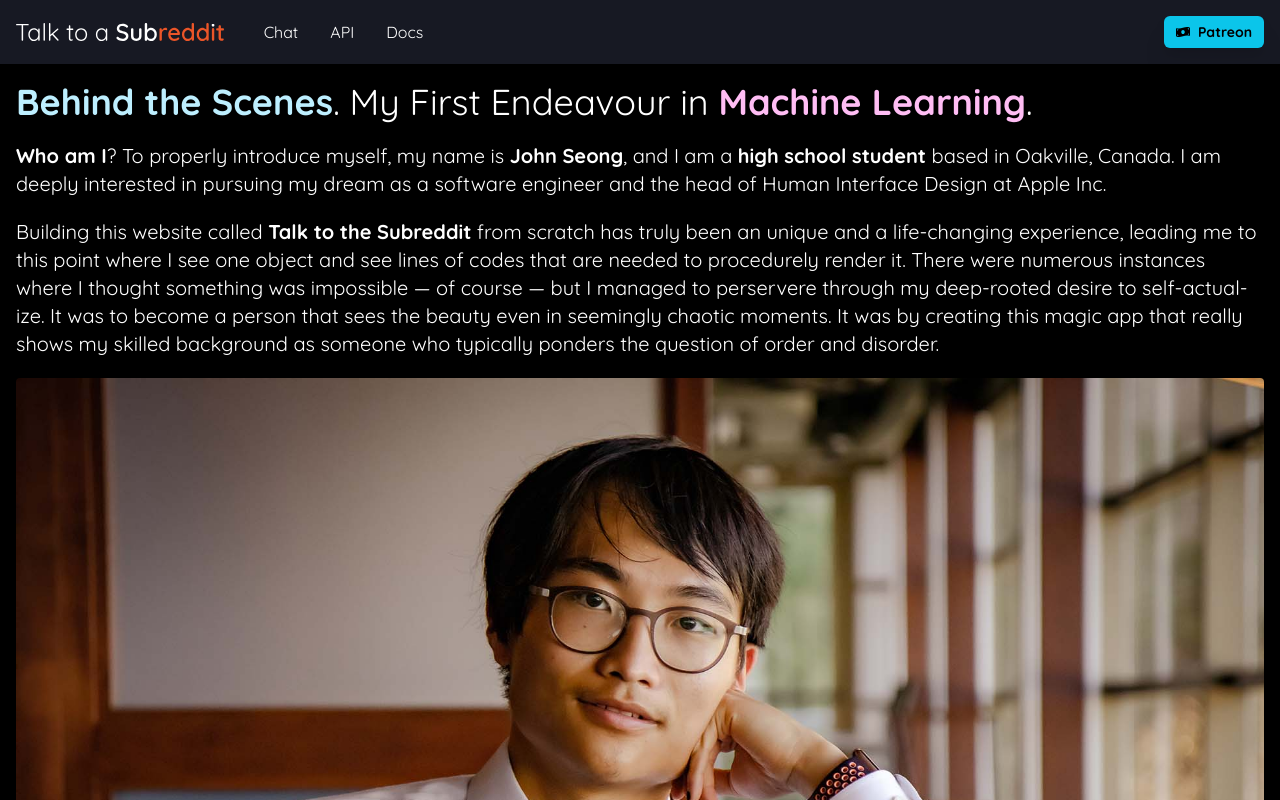
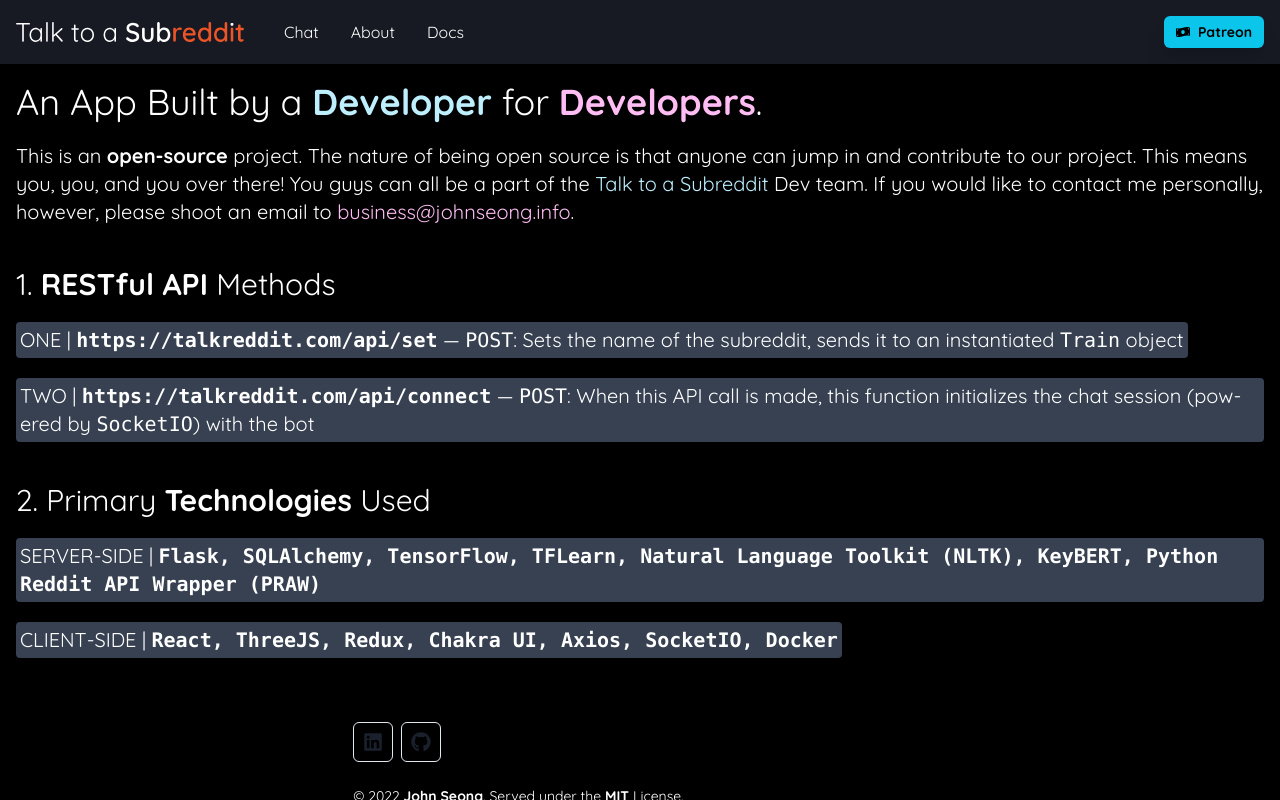
Before and after one commit to wonmor/Talk-To-A-Subreddit, a React (Create React App) app in the folder client/: page /docs in a window 1280 px wide. Shown: the top 800 px of the page. Built offline with nearby package versions, Linux system fonts and the light colour scheme.

Commit message:
Updated Dev Page

```diff
--- a/client/src/App.js
+++ b/client/src/App.js
@@ -9,6 +9,7 @@ import Base from './components/Base';
 const NotFound = React.lazy(() => import('./components/pages/NotFound'));
 const Home = React.lazy(() => import('./components/pages/Home'));
 const Chat = React.lazy(() => import('./components/pages/Chat'));
+const Dev = React.lazy(() => import('./components/pages/Dev'));
 const About = React.lazy(() => import('./components/pages/About'));
 
 /*
@@ -47,7 +48,8 @@ export default function App() {
         <Route path="*" element={<Base content={NotFound} />} />
         <Route exact path="/" element={<Base content={Home} />} />
         <Route path="/chat" element={<Base content={Chat} />} />
-        <Route path="/docs" element={<Base content={About} />} />
+        <Route path="/docs" element={<Base content={Dev} />} />
+        <Route path="/about" element={<Base content={About} />} />
       </Routes>
     </>
   );
--- a/client/src/components/Base.jsx
+++ b/client/src/components/Base.jsx
@@ -24,7 +24,7 @@ import {
 
 import { HamburgerIcon, CloseIcon } from '@chakra-ui/icons';
 
-const Links = ['Chat', 'API', 'Docs'];
+const Links = ['Chat', 'About', 'Docs'];
 
 function NavLink({ children, onClose }) {
   const navigate = useNavigate();
--- a/client/src/components/pages/About.jsx
+++ b/client/src/components/pages/About.jsx
@@ -3,7 +3,7 @@ import { Mount } from "../utilities/Transitions";
 
 import MetaTag from "./MetaTag";
 
-export default function NotFound() {
+export default function About() {
     return (
         <>
             <MetaTag title={"Talk to a Subreddit: An AI Chatbot"}
--- /dev/null
+++ b/client/src/components/pages/Dev.jsx
@@ -0,0 +1,63 @@
+import { Box, Text } from "@chakra-ui/react";
+import { Mount } from "../utilities/Transitions";
+
+import MetaTag from "./MetaTag";
+
+export default function Dev() {
+    return (
+        <>
+            <MetaTag title={"Talk to a Subreddit: An AI Chatbot"}
+                description={"Talk to a Subreddit is an AI chatbot that lets you talk to any subreddits on Reddit with its own unique personality."}
+                keywords={"ai chatbot, google ai chatbot sentient, ai chatbot free, best ai chatbot, ai chatbot online, ai chatbot for fun, reddit ai chatbot, conversational ai chatbot, ai chatbot friend"}
+                imgsrc={"talkreddit_character.png"}
+                url={"https://talkreddit.com"} />
+
+            <Box>
+                <Mount content={
+                    <Text className="text-4xl border-t-2 border-white md:border-transparent mb-5 pt-5 md:pt-0">
+                        An App Built by a <b style={{ color: "#bdefff" }}>Developer</b> for <b style={{ color: "#ffbdf4" }}>Developers</b>.
+                    </Text>} show={true} />
+
+                <Text>
+                    This is an <b>open-source</b> project. The nature of being open source is that anyone can jump in and contribute to our project. This means you, you, and you over there! You guys can all be a part of the <a href="/" className="hover:underline" style={{ color: "#bdefff" }}>Talk to a Subreddit</a> Dev team. If you would like to contact me personally, however, please shoot an email to <span style={{ color: "#ffbdf4" }}>business@johnseong.info</span>.
+                </Text>
+
+                <Text className="mt-10 text-3xl">
+                    1. <b>RESTful API</b> Methods
+                </Text>
+
+                <Text style={{ width: "fit-content" }} className="mt-5 bg-gray-700 rounded p-1">
+                    ONE | <code className="font-bold">https://talkreddit.com/api/set</code> — <code>POST</code>: Sets the name of the subreddit, sends it to an instantiated <code>Train</code> object
+                </Text>
+
+                <Text style={{ width: "fit-content" }} className="mt-5 bg-gray-700 rounded p-1">
+                    TWO | <code className="font-bold">https://talkreddit.com/api/connect</code> — <code>POST</code>: When this API call is made, this function initializes the chat session (powered by <code>SocketIO</code>) with the bot
+                </Text>
+
+                <Text className="mt-10 text-3xl">
+                    2. Primary <b>Technologies</b> Used
+                </Text>
+
+                <Text style={{ width: "fit-content" }} className="mt-5 bg-gray-700 rounded p-1">
+                    SERVER-SIDE | <code className="font-bold">Flask,
+                        SQLAlchemy,
+                        TensorFlow,
+                        TFLearn,
+                        Natural Language Toolkit (NLTK),
+                        KeyBERT,
+                        Python Reddit API Wrapper (PRAW)</code>
+                </Text>
+
+                <Text style={{ width: "fit-content" }} className="mt-5 bg-gray-700 rounded p-1">
+                    CLIENT-SIDE | <code className="font-bold">React,
+                        ThreeJS,
+                        Redux,
+                        Chakra UI,
+                        Axios,
+                        SocketIO,
+                        Docker</code>
+                </Text>
+            </Box>
+        </>
+    );
+}
```
